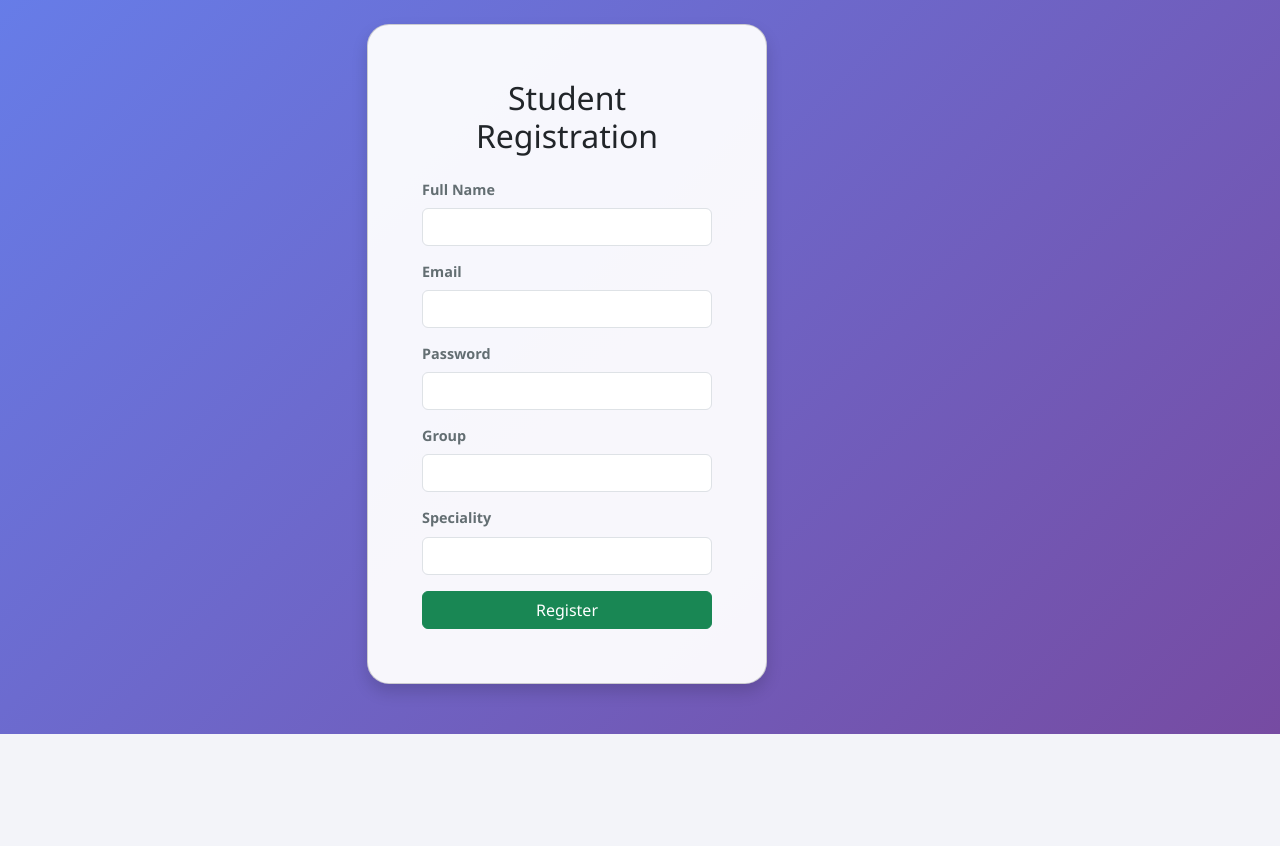
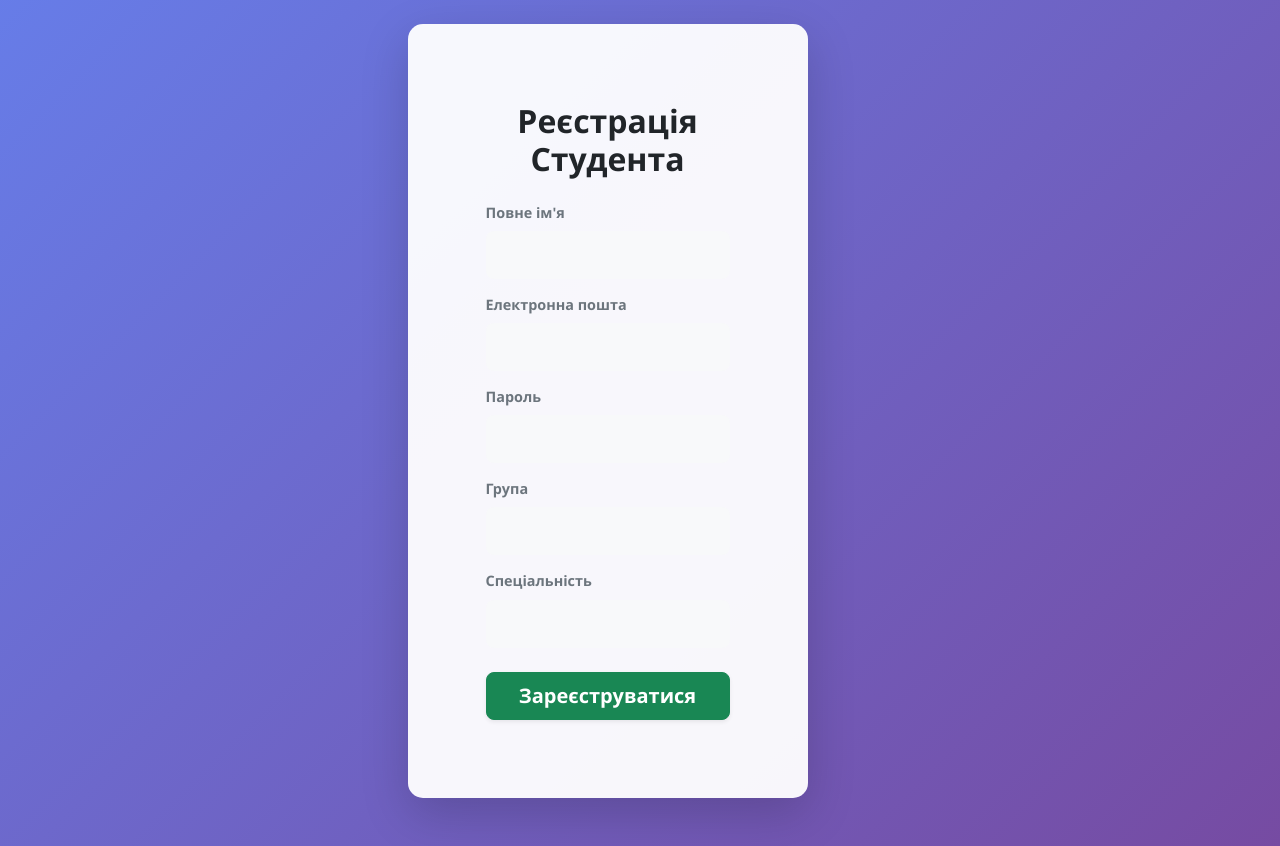
Before and after one commit to Goynadot/Extracurricular-activities, a Flask app: page /register in a window 1280 px wide. Shown: the part 66-912 px from the top of the page. Before the commit the page ends 800 px from the top, so only its background shows below. Run offline with Flask 3, Linux system fonts and the light colour scheme.

Commit message:
Update register.html

```diff
--- a/static/templates/register.html
+++ b/static/templates/register.html
@@ -1,50 +1,49 @@
 {% extends 'base.html' %}
 
 {% block title %}
-Register
+{{ text['register'] }} — {{ text['brand'] }}
 {% endblock %}
 
 {% block content %}
+<div class="d-flex justify-content-center align-items-center" style="min-height: 75vh;">
+    <div class="col-md-6 col-lg-5 mb-5">
 
-<div class="row justify-content-center">
-    <div class="col-md-6">
+        <div class="card shadow-lg border-0" style="border-radius: 15px;">
+            <div class="card-body p-4 p-sm-5">
 
-        <div class="card shadow">
-            <div class="card-body p-4">
-
-                <h2 class="text-center mb-4">
-                    Student Registration
+                <h2 class="text-center mb-4 fw-bold text-dark">
+                    {{ text['reg_header'] }}
                 </h2>
 
                 <form method="POST">
 
                     <div class="mb-3">
-                        <label class="form-label">Full Name</label>
-                        <input type="text" name="full_name" class="form-control" required>
+                        <label class="form-label text-secondary fw-semibold">{{ text['label_name'] }}</label>
+                        <input type="text" name="full_name" class="form-control form-control-lg bg-light border-0" style="border-radius: 8px;" required>
                     </div>
 
                     <div class="mb-3">
-                        <label class="form-label">Email</label>
-                        <input type="email" name="email" class="form-control" required>
+                        <label class="form-label text-secondary fw-semibold">{{ text['label_email'] }}</label>
+                        <input type="email" name="email" class="form-control form-control-lg bg-light border-0" style="border-radius: 8px;" required>
                     </div>
 
                     <div class="mb-3">
-                        <label class="form-label">Password</label>
-                        <input type="password" name="password" class="form-control" required>
+                        <label class="form-label text-secondary fw-semibold">{{ text['label_password'] }}</label>
+                        <input type="password" name="password" class="form-control form-control-lg bg-light border-0" style="border-radius: 8px;" required>
                     </div>
 
                     <div class="mb-3">
-                        <label class="form-label">Group</label>
-                        <input type="text" name="group_name" class="form-control">
+                        <label class="form-label text-secondary fw-semibold">{{ text['label_group'] }}</label>
+                        <input type="text" name="group_name" class="form-control form-control-lg bg-light border-0" style="border-radius: 8px;" required>
                     </div>
 
-                    <div class="mb-3">
-                        <label class="form-label">Speciality</label>
-                        <input type="text" name="speciality" class="form-control">
+                    <div class="mb-4">
+                        <label class="form-label text-secondary fw-semibold">{{ text['label_speciality'] }}</label>
+                        <input type="text" name="speciality" class="form-control form-control-lg bg-light border-0" style="border-radius: 8px;" required>
                     </div>
 
-                    <button type="submit" class="btn btn-success w-100">
-                        Register
+                    <button type="submit" class="btn btn-success btn-lg w-100 fw-bold shadow-sm" style="border-radius: 8px;">
+                        {{ text['btn_reg_submit'] }}
                     </button>
 
                 </form>
@@ -54,5 +53,4 @@ Register
 
     </div>
 </div>
-
 {% endblock %}
```
